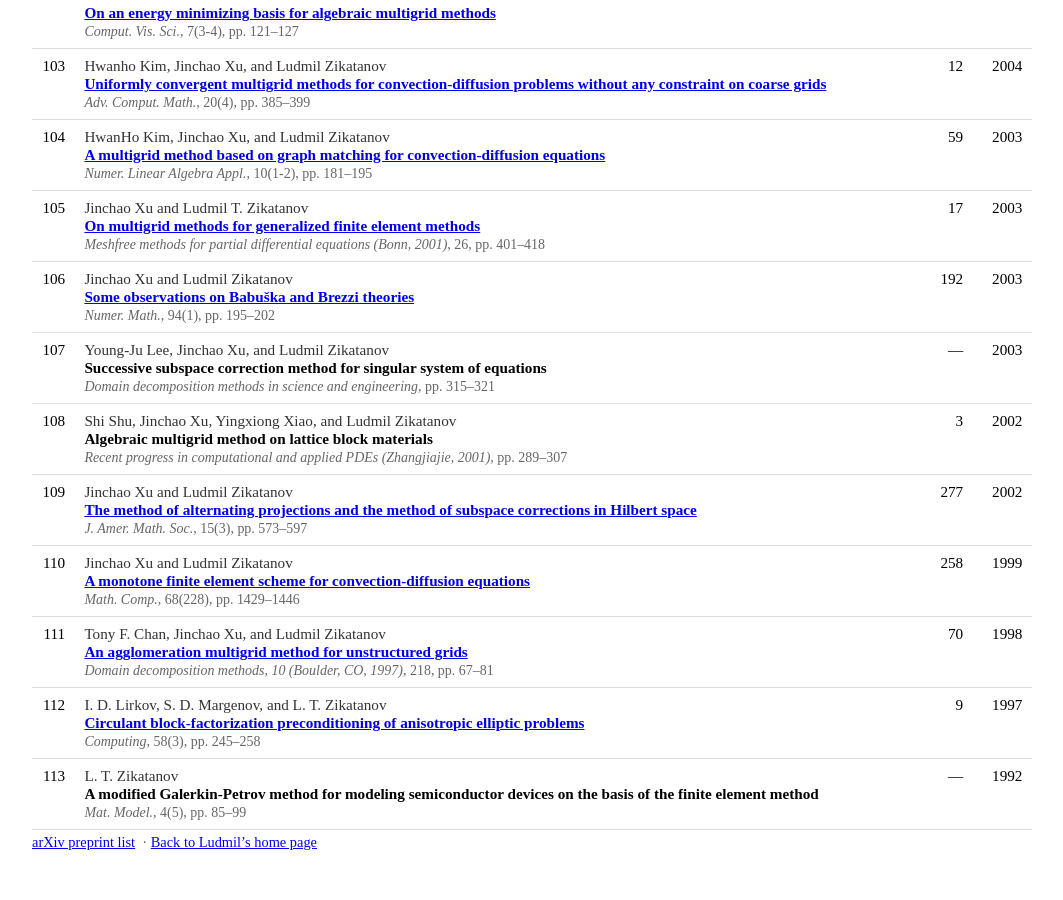
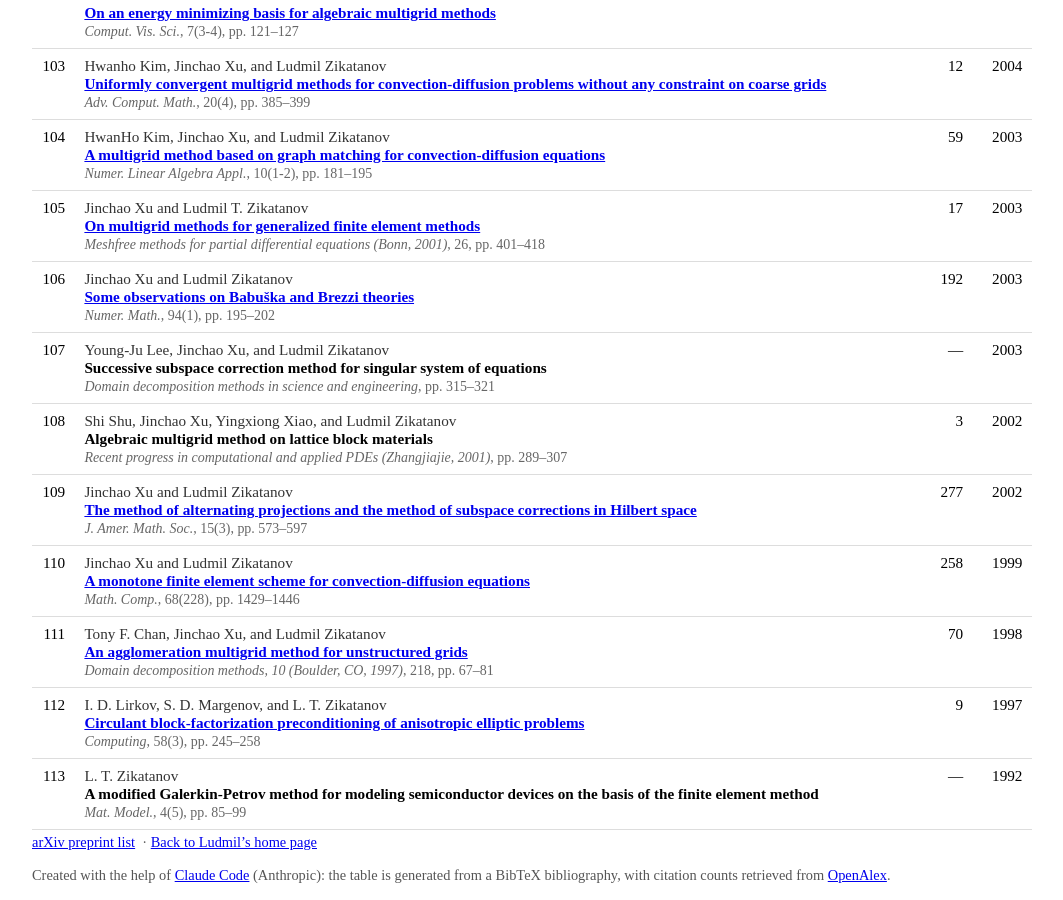
Before and after one commit to ludmil02/ludmil02.github.io, a Jekyll site: the page built from _pages/publications.md, in a window 1280 px wide and 900 px high, scrolled down 7436 px. Shown: the whole window, without its empty margins (108-1171 px from the left). Built offline with Jekyll 4.4.1, drawn with Linux system fonts in a browser that asks for light colours; before the commit the page ends 8303 px from its top, so only the background shows below that.

Commit message:
edited the publications list

```diff
--- a/_pages/publications.md
+++ b/_pages/publications.md
@@ -175,6 +175,11 @@ Google Scholar's, which counts preprints and non-indexed venues.
 
 <p class="note"><a href="{{ '/arxiv_list/' | relative_url }}">arXiv preprint list</a>
 &nbsp;&middot;&nbsp;<a href="{{ '/' | relative_url }}">Back to Ludmil&rsquo;s home page</a></p>
+
+<p class="note">Created with the help of
+<a href="https://claude.com/claude-code">Claude Code</a> (Anthropic): the table is
+generated from a BibTeX bibliography, with citation counts retrieved from
+<a href="https://openalex.org/">OpenAlex</a>.</p>
 </div>
 
 <script>
```
